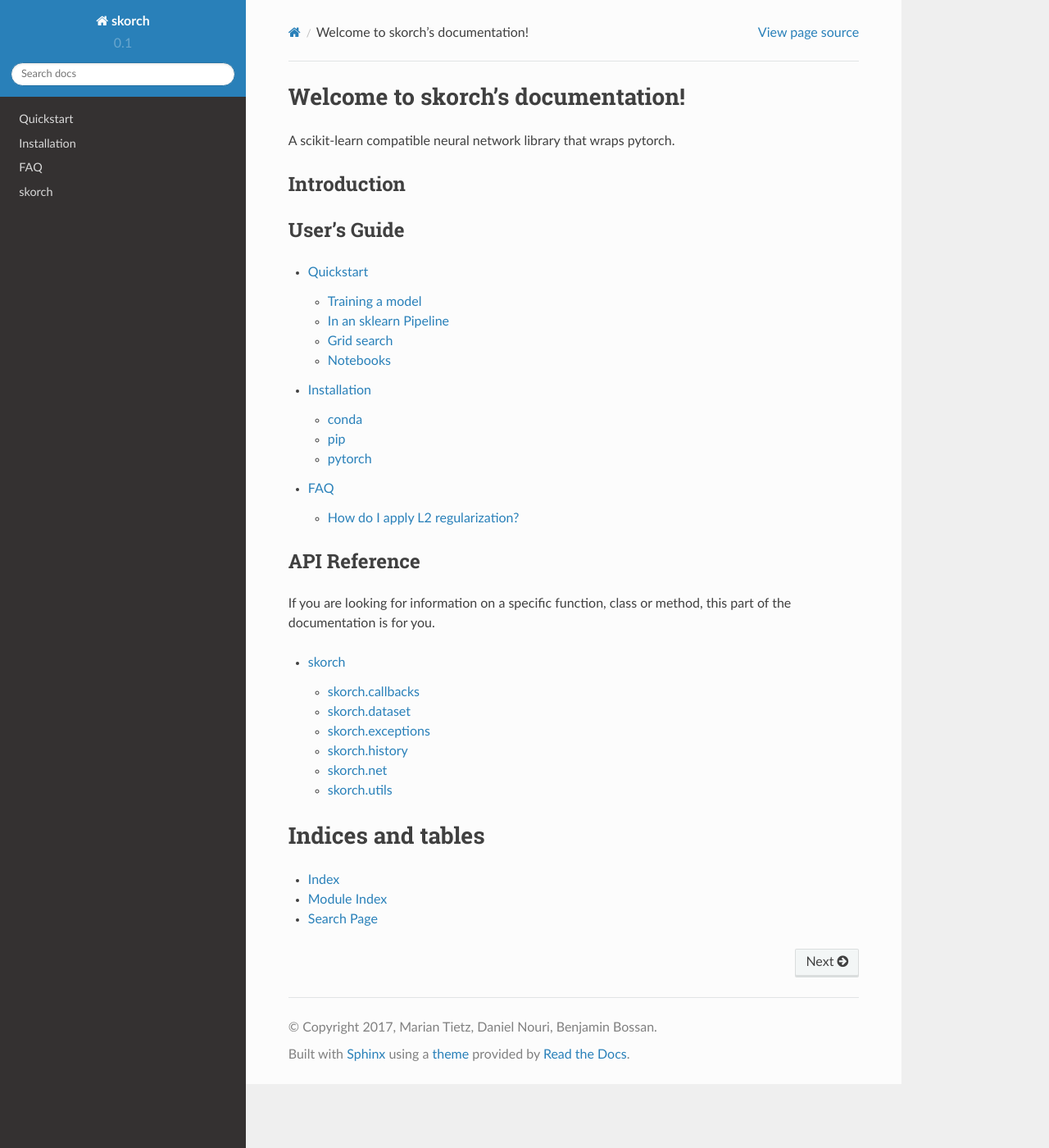
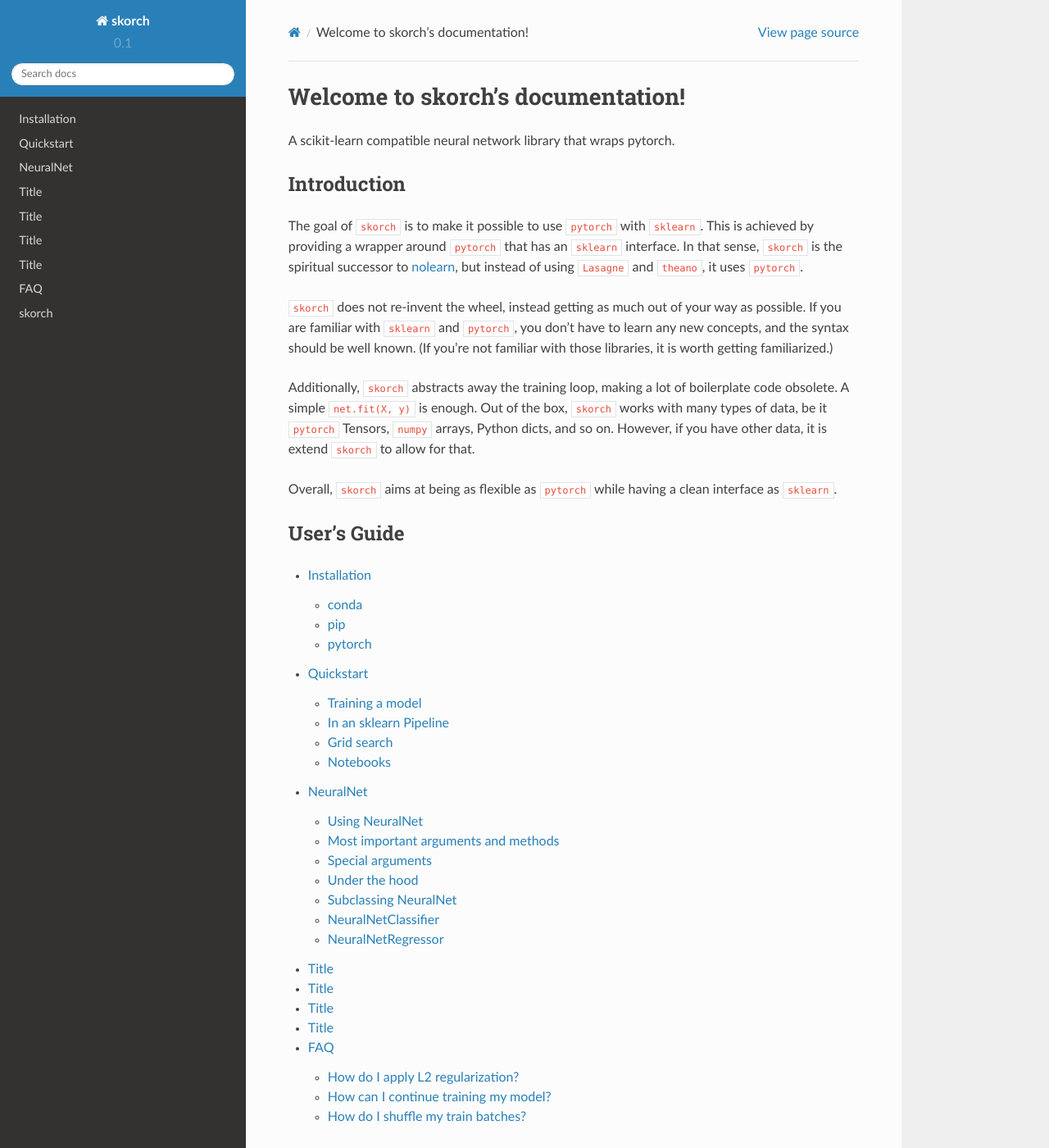
Before and after one commit to skorch-dev/skorch, a Sphinx documentation site: the page built from docs/index.rst, in a window 1280 px wide and 1400 px high. Shown: the whole window at 82% size. Built offline with Sphinx 7.4.7 and the Read the Docs theme 2.0.0, drawn with Linux system fonts in a browser that asks for light colours.

Commit message:
Add more documentation (WIP).

```diff
--- a/docs/index.rst
+++ b/docs/index.rst
@@ -7,7 +7,27 @@
 Introduction
 ------------
 
+The goal of ``skorch`` is to make it possible to use ``pytorch`` with
+``sklearn``. This is achieved by providing a wrapper around
+``pytorch`` that has an ``sklearn`` interface. In that sense,
+``skorch`` is the spiritual successor to nolearn_, but instead of
+using ``Lasagne`` and ``theano``, it uses ``pytorch``.
 
+``skorch`` does not re-invent the wheel, instead getting as much out
+of your way as possible. If you are familiar with ``sklearn`` and
+``pytorch``, you don't have to learn any new concepts, and the syntax
+should be well known. (If you're not familiar with those libraries, it
+is worth getting familiarized.)
+
+Additionally, ``skorch`` abstracts away the training loop, making a
+lot of boilerplate code obsolete. A simple ``net.fit(X, y)`` is
+enough. Out of the box, ``skorch`` works with many types of data, be
+it ``pytorch`` Tensors, ``numpy`` arrays, Python dicts, and so
+on. However, if you have other data, it is extend ``skorch`` to allow
+for that.
+
+Overall, ``skorch`` aims at being as flexible as ``pytorch`` while
+having a clean interface as ``sklearn``.
 
 
 User's Guide
@@ -15,8 +35,13 @@
 .. toctree::
    :maxdepth: 2
 
+   user/installation
    user/quickstart
-   user/installation
+   user/neuralnet
+   user/callbacks
+   user/dataset
+   user/history
+   user/REST
    user/FAQ
 
 
@@ -38,3 +63,6 @@
 * :ref:`genindex`
 * :ref:`modindex`
 * :ref:`search`
+
+
+.. _nolearn: https://github.com/dnouri/nolearn
--- a/docs/user/FAQ.rst
+++ b/docs/user/FAQ.rst
@@ -7,10 +7,10 @@
 How do I apply L2 regularization?
 ---------------------------------
 
-To apply L2 regularization (aka weight decay), `pytorch` supplies the
-`weight_decay` parameter, which must be supplied to the optimizer. To
-pass this variable in `skorch`, use the double-underscore notation for
-the optimizer:
+To apply L2 regularization (aka weight decay), ``pytorch`` supplies
+the ``weight_decay`` parameter, which must be supplied to the
+optimizer. To pass this variable in ``skorch``, use the
+double-underscore notation for the optimizer:
 
 .. code:: python
 
@@ -18,3 +18,36 @@
         ...,
         optimizer__weight_decay=0.01,
     )
+
+
+How can I continue training my model?
+-------------------------------------
+
+By default, when you call ``fit`` more than once, the training starts
+from zero instead of from where it was left. This is in line with
+``sklearn`` 's behavior but not always desired. If you would like to
+continue training, use ``partial_fit`` instead of
+``fit``. Alternatively, there is the ``cold_start`` argument, which is
+``True`` by default. Set it to ``False`` instead and you should be
+fine.
+
+
+How do I shuffle my train batches?
+----------------------------------
+
+``skorch`` uses the ``DataLoader`` from ``pytorch`` under the
+hood. This ``DataLoader`` takes a couple of arguments, for instance
+``shuffle``. We therefore need to pass the ``shuffle`` argument to
+``DataLoader``, which we achieve by using the double-underscore
+notation (as known from ``sklearn``):
+
+.. code:: python
+
+    net = NeuralNet(
+        ...,
+        iterator_train__shuffle=True,
+    )
+
+Note that we have an ``iterator_train`` for the training data and an
+``iterator_valid`` for validation and test data. In general, you only
+want to shuffle the train data, which is what the code above does.
--- /dev/null
+++ b/docs/user/REST.rst
@@ -0,0 +1,5 @@
+.. _REST:
+
+=====
+Title
+=====
--- /dev/null
+++ b/docs/user/callbacks.rst
@@ -0,0 +1,5 @@
+.. _callbacks:
+
+=====
+Title
+=====
--- /dev/null
+++ b/docs/user/dataset.rst
@@ -0,0 +1,5 @@
+.. _dataset:
+
+=====
+Title
+=====
--- /dev/null
+++ b/docs/user/history.rst
@@ -0,0 +1,5 @@
+.. _history:
+
+=====
+Title
+=====
--- /dev/null
+++ b/docs/user/neuralnet.rst
@@ -0,0 +1,105 @@
+.. _neuralnet:
+
+=========
+NeuralNet
+=========
+
+Using NeuralNet
+---------------
+
+The ``NeuralNet`` class and the derived classes are the main touch
+point for the user. They wrap the pytorch module while provide an
+interface that should be familiar for sklearn users.
+
+Define your pytorch ``Module`` the same way as you always do. Then
+pass it to ``NeuralNet``, in conjunction with a pytorch criterion. And
+finally, you can call ``fit`` and ``predict``, as with an sklearn
+estimator. The finished code could look something like this:
+
+.. code:: python
+
+    class MyModule(torch.nn.Module):
+        ...
+
+    net = NeuralNet(
+        module=MyModule,
+	criterion=torch.nn.NLLLoss,
+    )
+    net.fit(X, y)
+    y_pred = net.predict(X_valid)
+
+Let's see what skorch did for us here:
+
+- wraps the pytorch module in an sklearn interface
+- abstracts away the fit loop
+- takes care of batching the data
+
+You therefore have a lot less boilerplate code, letting you focus on
+what matters. At the same time, skorch is very flexible and can be
+extended with ease, getting out of your way when needed.
+
+Most important arguments and methods
+------------------------------------
+
+A complete explanation of all arguments and methods of ``NeuralNet``
+are found in the API documentation. Here we focus on the main ones.
+
+module
+^^^^^^
+
+This is where you pass your pytorch module. Ideally, it should not be
+instantiated. Instead, the init arguments for your module should be
+passed to ``NeuralNet`` with the ``module__`` prefix. E.g., if your
+module takes the arguments ``num_units`` and ``dropout``, the code
+would look like this:
+
+.. code:: python
+
+    class MyModule(torch.nn.Module):
+        def __init__(self, num_units, dropout):
+	    ...
+
+    net = NeuralNet(
+        module=MyModule,
+	module__num_units=100,
+	module__dropout=0.5,
+	criterion=torch.nn.NLLLoss,
+    )
+
+It is, however, also possible to pass an instantiated module, e.g. a
+``torch.nn.Sequential`` instance.
+
+Note that ``skorch`` does not automatically apply any nonlinearities
+to the outputs. That means that if you have a classification task, you
+should make sure that the final output nonlinearity is a
+softmax. Otherwise, when you call ``predict_proba``, you won't get
+actual probabilities.
+
+criterion
+^^^^^^^^^
+
+This should be a ``pytorch`` (-compatible) criterion. When you use the
+``NeuralNetClassifier``, the criterion is set to ``torch.nn.NLLLoss``
+by default, for ``NeuralNetRegressor``, it is ``torch.nn.MSELoss``.
+
+saving and loading
+^^^^^^^^^^^^^^^^^^
+
+
+Special arguments
+-----------------
+
+Under the hood
+--------------
+
+Explain initialize and get methods.
+Also explain the parameters ending on '_'
+
+Subclassing NeuralNet
+---------------------
+
+NeuralNetClassifier
+-------------------
+
+NeuralNetRegressor
+------------------
```
